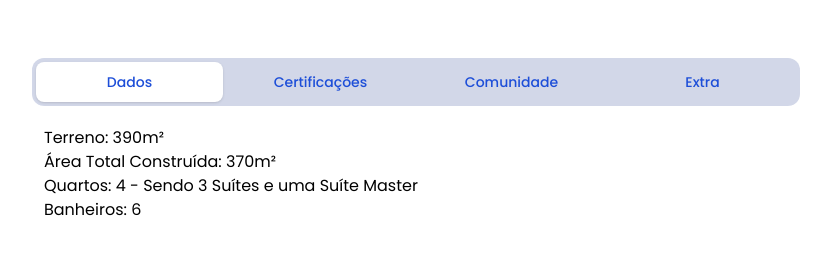
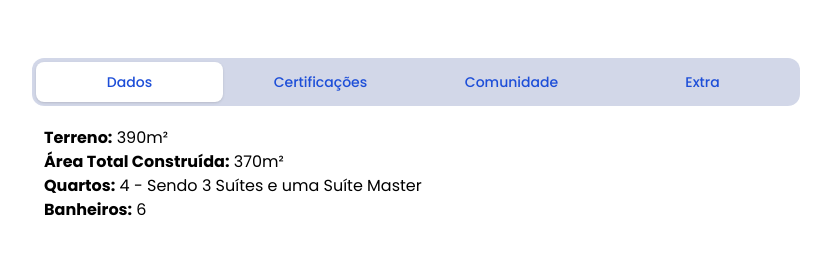
Before and after one commit to outsystemedia/empolaris, a React (Create React App) app: page /casa/Eccho in a window 1280 px wide. Shown: the part 1420-1692 px from the top of the page, without its empty margins (23-854 px from the left). Built offline with nearby package versions, Linux system fonts and the light colour scheme.

Commit message:
font bold house details

```diff
--- a/src/pages/PropertyDetails.js
+++ b/src/pages/PropertyDetails.js
@@ -222,10 +222,10 @@ const PropertyDetails = () => {
                       {/* tab 1 */}
                       {tab === "Dados" && (
                         <ul className="bullet">
-                          <li>Terreno: {property.surface}</li>
-                          <li>Área Total Construída: {property.built}</li>
-                          <li>Quartos: {property.bedrooms} - Sendo {property.tooltip}</li>
-                          <li>Banheiros: {property.bathrooms}</li>
+                          <li><span className="font-bold">Terreno:</span> {property.surface}</li>
+                          <li><span className="font-bold">Área Total Construída:</span>  {property.built}</li>
+                          <li><span className="font-bold">Quartos:</span> {property.bedrooms} - Sendo {property.tooltip}</li>
+                          <li><span className="font-bold">Banheiros:</span> {property.bathrooms}</li>
                         </ul>
                       )}
 
```
